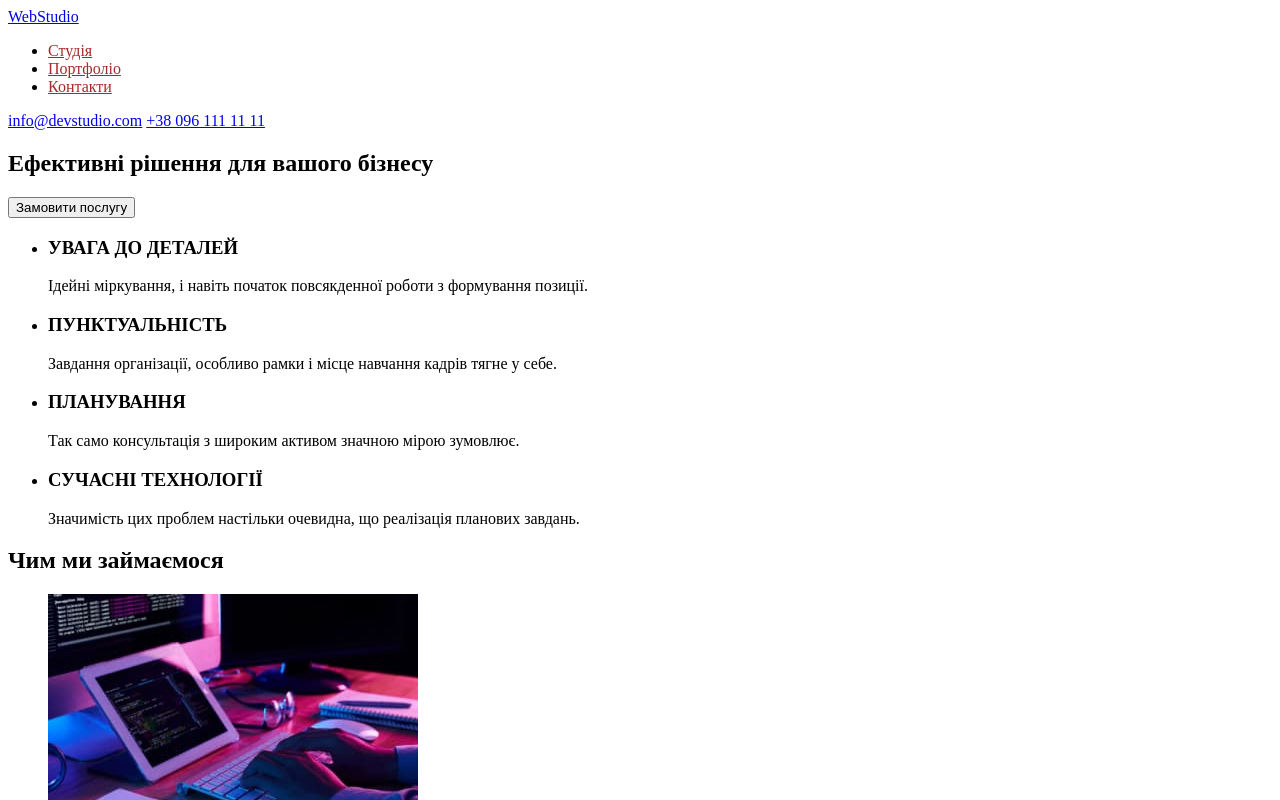
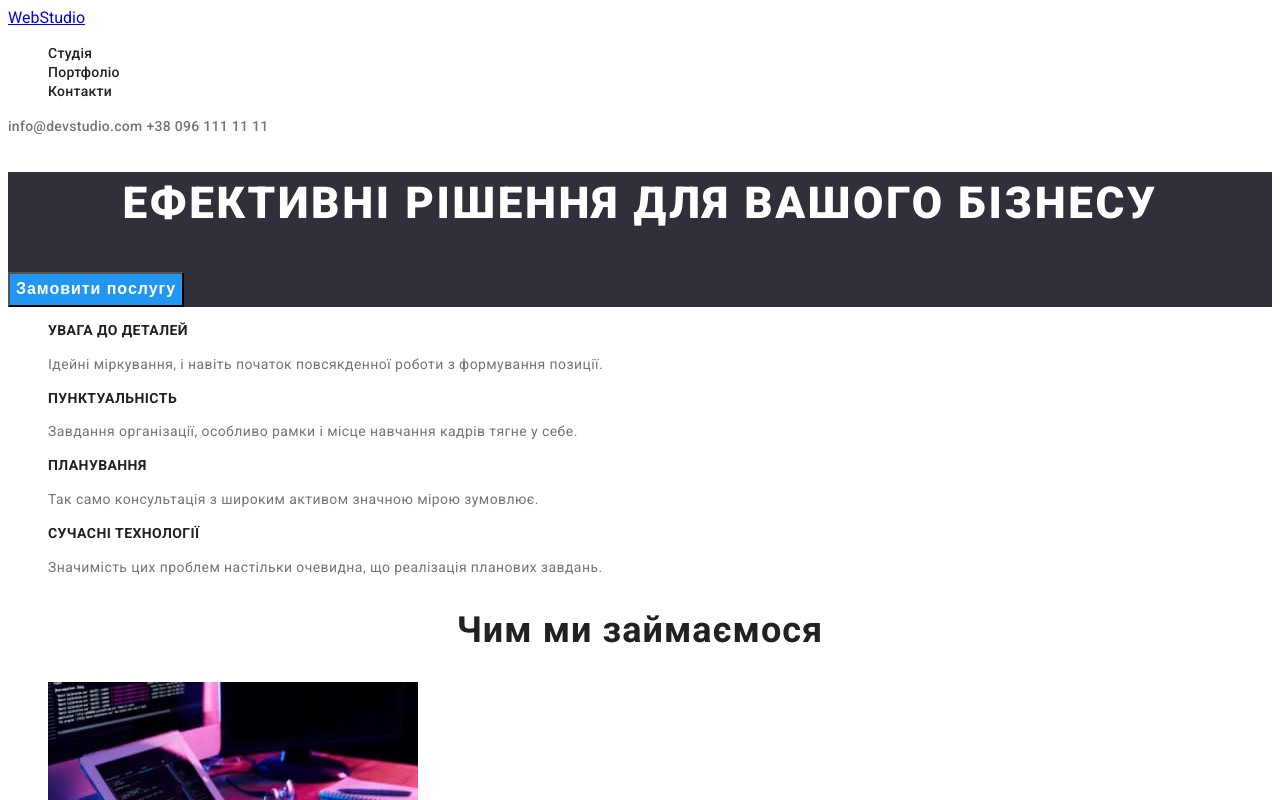
Before and after one commit to KhomenkoDmytr0/goit-markup-hw-02, a plain HTML site: page index.html in a window 1280 px wide. Shown: the top 800 px of the page. Drawn offline with Linux system fonts and the light colour scheme.

Commit message:
added classes

```diff
--- a/index.html
+++ b/index.html
@@ -5,6 +5,11 @@
     <meta http-equiv="X-UA-Compatible" content="IE=edge">
     <meta name="viewport" content="width=device-width, initial-scale=1.0">
     <title>WebStudio</title>
+    <link rel="preconnect" href="https://fonts.googleapis.com">
+    <link rel="preconnect" href="https://fonts.gstatic.com" crossorigin>
+    <link
+        href="https://fonts.googleapis.com/css2?family=Montserrat:wght@400;700&family=Raleway:wght@700&family=Roboto:wght@400;500;700;900&display=swap"
+        rel="stylesheet">
     <link rel="stylesheet" href="styles/styles.css">
 </head>
 <body>
@@ -15,22 +20,22 @@
 
     <a href="/">WebStudio</a>
 
-    <nav>
-        <ul>
-            <li>
-                <a href="/">Студія</a>
+    <nav class="header-nav">
+        <ul class="header-list list" >
+            <li class="header-item" >
+                <a class="header-link link" href="/">Студія</a>
             </li>
-            <li>
-                <a href="/portfolio.html">Портфоліо</a>
+            <li class="header-item">
+                <a class="header-link link" href="/portfolio.html">Портфоліо</a>
             </li>
-            <li>
-                <a href="">Контакти</a>
+            <li class="header-item">
+                <a class="header-link link" href="">Контакти</a>
             </li>
         </ul>
     </nav>
 
-    <a href="mailto:info@devstudio.com">info@devstudio.com</a>
-    <a href="tel:+380961111111">+38 096 111 11 11</a>
+    <a class="header-mail link" href="mailto:info@devstudio.com">info@devstudio.com</a>
+    <a class="header-tel link" href="tel:+380961111111">+38 096 111 11 11</a>
 
 </header>
 
@@ -38,82 +43,82 @@
 
 <main>
 
-    <section>
-        <h1>Ефективні рішення для вашого бізнесу</h1>
-        <button type="button">Замовити послугу</button>
+    <section class="hero">
+        <h1 class="hero-h1">Ефективні рішення для вашого бізнесу</h1>
+        <button class="hero-bt" type="button">Замовити послугу</button>
     </section>
 
-    <section>
-<ul>
-    <li>
-        <h3>УВАГА ДО ДЕТАЛЕЙ</h3>
-        <p>Ідейні міркування, і навіть початок повсякденної роботи з формування позиції.</p>
+    <section class="skills">
+        <ul class="skills-list">
+            <li class="skills-item">
+                <h3 class="skills-h3">УВАГА ДО ДЕТАЛЕЙ</h3>
+                <p class="skills-p">Ідейні міркування, і навіть початок повсякденної роботи з формування позиції.</p>
             </li>
 
-    <li>
-        <h3>ПУНКТУАЛЬНІСТЬ</h3>
-        <p>Завдання організації, особливо рамки і місце навчання кадрів тягне у себе.</p>
+            <li class="skills-item">
+                <h3 class="skills-h3">ПУНКТУАЛЬНІСТЬ</h3>
+                <p class="skills-p">Завдання організації, особливо рамки і місце навчання кадрів тягне у себе.</p>
             </li>
 
-    <li>
-        <h3>ПЛАНУВАННЯ</h3>
-        <p>Так само консультація з широким активом значною мірою зумовлює.</p>
+            <li class="skills-item">
+                <h3 class="skills-h3">ПЛАНУВАННЯ</h3>
+                <p class="skills-p">Так само консультація з широким активом значною мірою зумовлює.</p>
             </li>
 
-    <li>
-        <h3>СУЧАСНІ ТЕХНОЛОГІЇ</h3>
-        <p>Значимість цих проблем настільки очевидна, що реалізація планових завдань.</p>
+            <li class="skills-item">
+                <h3 class="skills-h3">СУЧАСНІ ТЕХНОЛОГІЇ</h3>
+                <p class="skills-p">Значимість цих проблем настільки очевидна, що реалізація планових завдань.</p>
             </li>
 
         </ul>
 
     </section>
 
-<section>
-    <h2>Чим ми займаємося</h2>
-<ul>
-    <li>
-        <img src="img/boxone.jpg" alt="фотоодин" width="370" height="294">
+    <section class="about">
+        <h2 class="about-h2">Чим ми займаємося</h2>
+            <ul class="about-list">
+                <li class="about-item list">
+                    <img class="about-img" src="img/boxone.jpg" alt="фотоодин" width="370" height="294">
                 </li>
 
-    <li>
-        <img src="img/boxtwo.jpg" alt="фотодва" width="370" height="294">
+                <li class="about-item list">
+                    <img class="about-img" src="img/boxtwo.jpg" alt="фотодва" width="370" height="294">
                 </li>
 
-    <li>
-        <img src="img/boxthree.jpg" alt="фототри" width="370" height="294">
+                <li class="about-item list">
+                    <img class="about-img" src="img/boxthree.jpg" alt="фототри" width="370" height="294">
                 </li>
             </ul>
 
 </section>
 
-<section>
+<section class="team">
 
-    <h2>Наша команда</h2>
+    <h2 class="team-h2">Наша команда</h2>
 
-   <ul>
-        <li>
+   <ul class="team-list">
+        <li class="team-item list">
             <img src="img/ihor.jpg" alt="Ігор Дем'яненко" width="270" height="260">
-            <h3>Ігор Дем'яненко</h3>
-            <p>Product Designer</p>
+            <h3 class="team-h3">Ігор Дем'яненко</h3>
+            <p class="team-p">Product Designer</p>
         </li>
 
-        <li>
+        <li class="team-item list">
             <img src="img/olha.jpg" alt="Ольга Рєпіна" width="270" height="260">
-            <h3>Ольга Рєпіна</h3>
-            <p>Frontend Developer</p>
+            <h3 class="team-h3">Ольга Рєпіна</h3>
+            <p class="team-p">Frontend Developer</p>
         </li>
 
-        <li>
+        <li class="team-item list">
             <img src="img/mykhola.jpg" alt="Микола Тарасов" width="270" height="260">
-            <h3>Микола Тарасов</h3>
-            <p>Marketing</p>
+            <h3 class="team-h3">Микола Тарасов</h3>
+            <p class="team-p">Marketing</p>
         </li>
 
-        <li>
+        <li class="team-item list">
             <img src="img/mykhailo.jpg" alt="Михайло Єрмаков" width="270" height="260">
-            <h3>Михайло Єрмаков</h3>
-            <p>UI Designer</p>
+            <h3 class="team-h3">Михайло Єрмаков</h3>
+            <p class="team-p">UI Designer</p>
         </li>
    </ul>
 
--- a/styles/styles.css
+++ b/styles/styles.css
@@ -1,11 +1,129 @@
-/* Page_1 */
+/*------------------------------BODY------------------------------*/
 
-/* Buttons */
-nav  a {color: brown;}
-nav a:hover , nav a:focus {color: blueviolet;}
+body {font-family: "Roboto" , sans-serif;}
+
+/*------------------------------GLOBAL------------------------------*/
+
+.list {list-style: none;}
+
+.link {text-decoration: none;}
+
+/*------------------------------HEADER------------------------------*/
+
+.header-link {
+    font-weight: 500;
+    font-size: 14px;
+    line-height: 1.14;
+    letter-spacing: 0.02em;
+    color: #212121;
+}
+
+.header-link:hover , .header-link:focus {color: #2196F3;}
 
 
 
+.header-mail {
+    font-weight: 500;
+    font-size: 14px;
+    line-height: 1.14;
+    letter-spacing: 0.02em;
+    color: #757575;
+}
+
+.header-mail:hover , .header-tel:hover {color: #2196F3; }
 
 
-/* Page_2 */
+
+.header-tel {
+    font-weight: 500;
+    font-size: 14px;
+    line-height: 1.14;
+    letter-spacing: 0.02em;
+    color: #757575;
+}
+
+.header-mail:focus, .header-tel:focus {color: #2196F3;}
+
+/*------------------------------HERO------------------------------*/
+
+.hero {background-color: #2F303A;}
+
+.hero-h1 {
+    font-weight: 900;
+    font-size: 44px;
+    line-height: 1.45;
+    text-align: center;
+    letter-spacing: 0.06em;
+    text-transform: uppercase;
+    color: #FFFFFF;
+}
+
+.hero-bt {
+    background-color:#2196F3 ;
+    font-weight: 700;
+    font-size: 16px;
+    line-height: 1.8;
+    display: flex;
+    align-items: center;
+    text-align: center;
+    letter-spacing: 0.06em;
+    color: #FFFFFF;
+}
+
+/*------------------------------MAIN CONTENT------------------------------*/
+
+.skills-list {list-style: none;}
+
+.skills-h3 {
+    font-weight: 700;
+    font-size: 14px;
+    line-height: 1.14;
+    letter-spacing: 0.03em;
+    text-transform: uppercase;
+    color: #212121;
+}
+
+.skills-p {
+    font-weight: 400;
+    font-size: 14px;
+    line-height: 1.71;
+    letter-spacing: 0.03em;
+    color: #757575;
+}
+    /*--------------ABOUT---------------*/
+
+.about-h2 {
+    font-weight: 700;
+    font-size: 36px;
+    line-height: 1.16;
+    text-align: center;
+    letter-spacing: 0.03em;
+    color: #212121;
+}
+
+/*------------------------------TEAM------------------------------*/
+
+.team-h2 {
+    font-weight: 700;
+    font-size: 36px;
+    line-height: 1.16;
+    text-align: center;
+    letter-spacing: 0.03em;
+    color: #212121;
+}
+
+.team-h3 {
+    font-weight: 500;
+    font-size: 16px;
+    line-height: 1.18;
+    text-align: center;
+    letter-spacing: 0.03em;
+    color: #212121;
+}
+.team-p {
+    font-weight: 400;
+    font-size: 16px;
+    line-height: 1.18;
+    text-align: center;
+    letter-spacing: 0.03em;
+    color: #757575;}
```
Also changed, not shown: portfolio.html (+23 -0 lines). Lines whose indentation alone changed are shown as unchanged.
